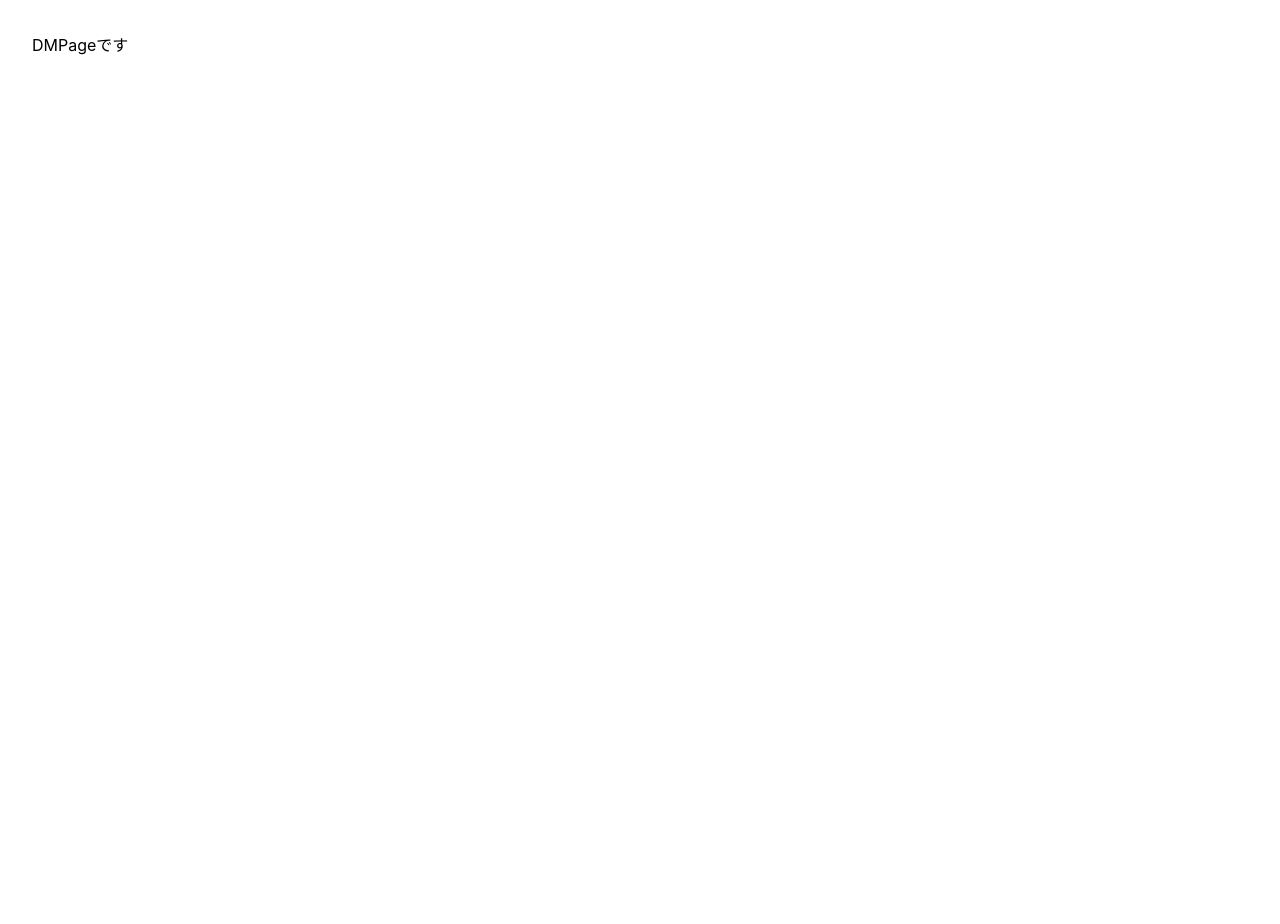
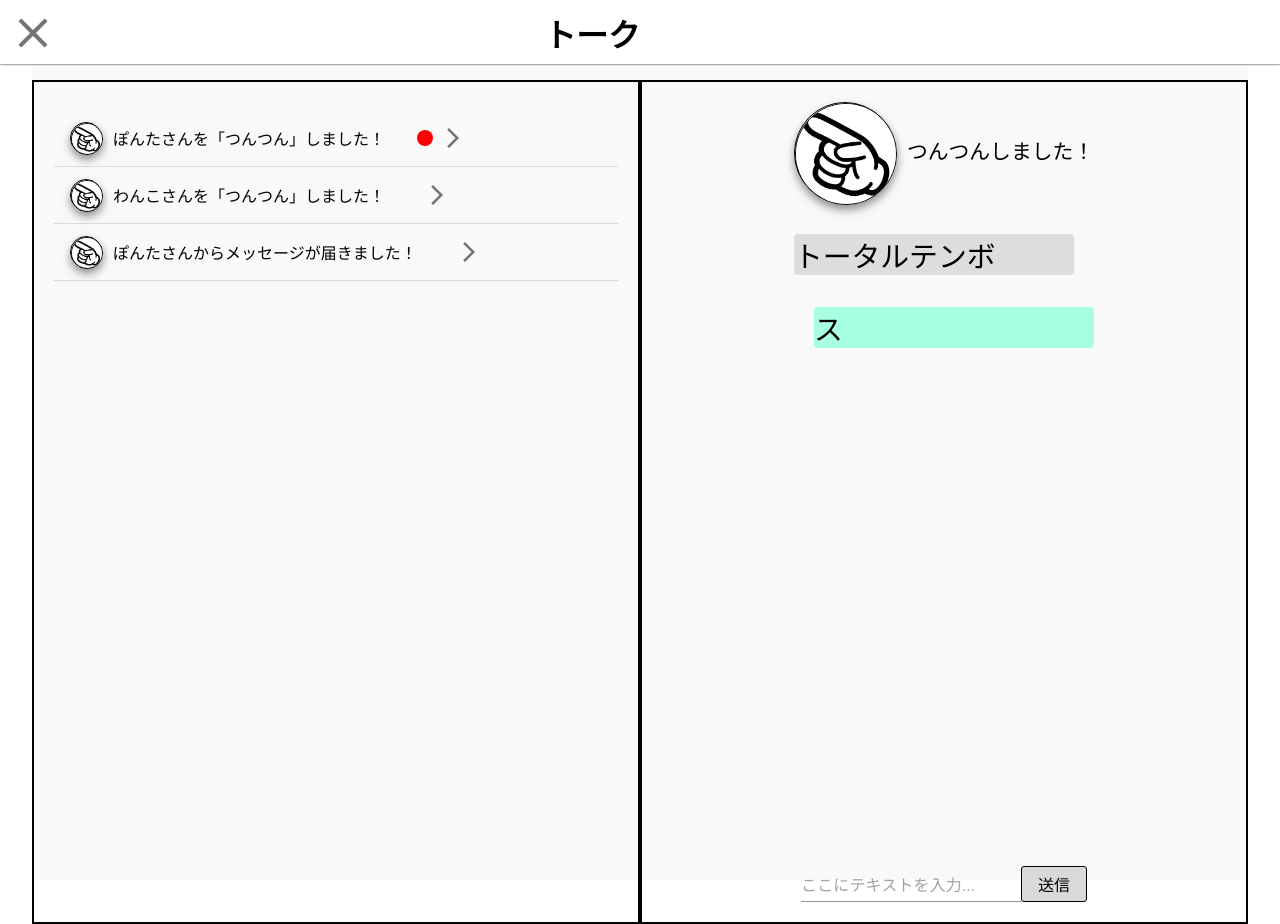
Before and after one commit to Autumn-hackathons2022-B/TunTunConnect-Front, a React (Create React App) app: page /dm in a window 1280 px wide. Before the commit the page ends 800 px from the top, so only its background shows below. Built offline with nearby package versions, Linux system fonts and the light colour scheme.

Commit message:
[update]: DMPage.jsを作った

```diff
--- a/src/components/atoms/MessageBox.js
+++ b/src/components/atoms/MessageBox.js
@@ -22,7 +22,6 @@ const Green = styled.li`
   border-radius: 4px;
   list-style-type: none;
   overflow-wrap: break-word;
-  transform: translateX(-48px);
   font-size: 1.8em;
 `;
 
@@ -36,6 +35,5 @@ const Grey = styled.li`
   border-radius: 4px;
   list-style-type: none;
   overflow-wrap: break-word;
-  transform: translateX(48px);
   font-size: 1.8em;
 `;
--- a/src/components/molecules/ChatMolecule.js
+++ b/src/components/molecules/ChatMolecule.js
@@ -7,7 +7,7 @@ import { MessageBox } from "../atoms/MessageBox"
  */
 export const ChatMolecule = ({ messageBoxList } ) => {
     return <div className="ChatMolecule">
-        <div style={{ display: "flex", justifyContent: "flex-end" }}>
+        <div style={{ display: "flex", justifyContent: "flex-end" , marginBottom: "30px"}}>
             <TunTunNotify />
         </div>
         {
--- a/src/components/organisms/Conversation.js
+++ b/src/components/organisms/Conversation.js
@@ -1,11 +1,12 @@
 import { ChatMolecule } from "../molecules/ChatMolecule"
 import { InputZone } from "../molecules/InputZone"
+import {Stack} from "@mui/material";
 
 /**
  * DM画面の右側の会話部分
  */
 
-export const Conversation = (userId, partnerId) => {
+export const Conversation = ({ userId, partnerId }) => {
 
     // ここで、会話内容を読み込む
     const GetConversation = (userId, partnerId) => {
@@ -23,8 +24,10 @@ export const Conversation = (userId, partnerId) => {
         ]
         return messageList;
     }
-    return <div>
+    return (
+        <Stack direction={"column"} justifyContent={"space-between"} alignItems={"center"} minHeight={"100vh"} width={"100%"}>
         <ChatMolecule messageBoxList={GetConversation(userId, partnerId)} />
         <InputZone />
-    </div>
+    </Stack>
+    );
 }
--- a/src/components/pages/DMPage.js
+++ b/src/components/pages/DMPage.js
@@ -1,3 +1,40 @@
+import {Header} from "../organisms/Header";
+import {Grid, Stack} from "@mui/material";
+import {Inform} from "../organisms/Inform";
+import styled from "styled-components";
+import {Conversation} from "../organisms/Conversation";
+
 export const DMPage = () => {
-    return <>DMPageです</>
+    return (
+        <>
+            <Header/>
+            <Wrapper>
+                <Grid container >
+                    <Grid item xs={6} ><InformWrapper><Inform my_id={"aaa"}/></InformWrapper></Grid>
+                    <Grid item xs={6}><ConversationWrapper><Conversation user_id={"aaa"} partnerId={"aaa"} /></ConversationWrapper></Grid>
+                </Grid>
+            </Wrapper>
+
+        </>
+    )
 }
+
+const Wrapper = styled.div`
+  display: flex;
+  padding-top: 48px;
+  background-color: #f9f9f9;
+  height: 100vh;
+`
+
+const InformWrapper = styled.div`
+  border: 2px solid #000;
+  padding: 20px;
+  min-height: 100vh;
+`
+
+const ConversationWrapper = styled.div`
+  border: 2px solid #000;
+  padding: 20px;
+  min-height: 100vh;
+
+`
```
Also changed, not shown: src/components/pages/LecturePage.js (indentation only).
